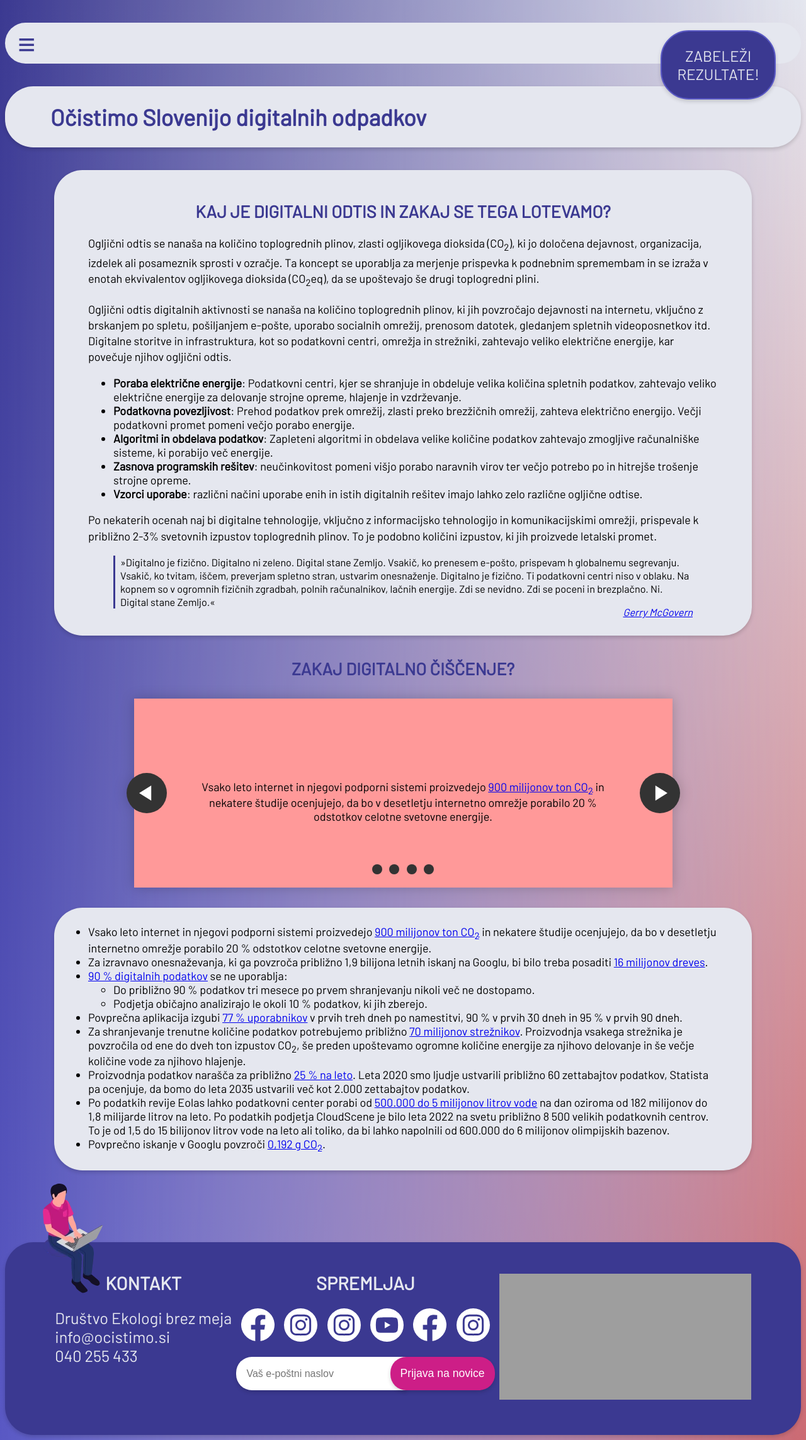
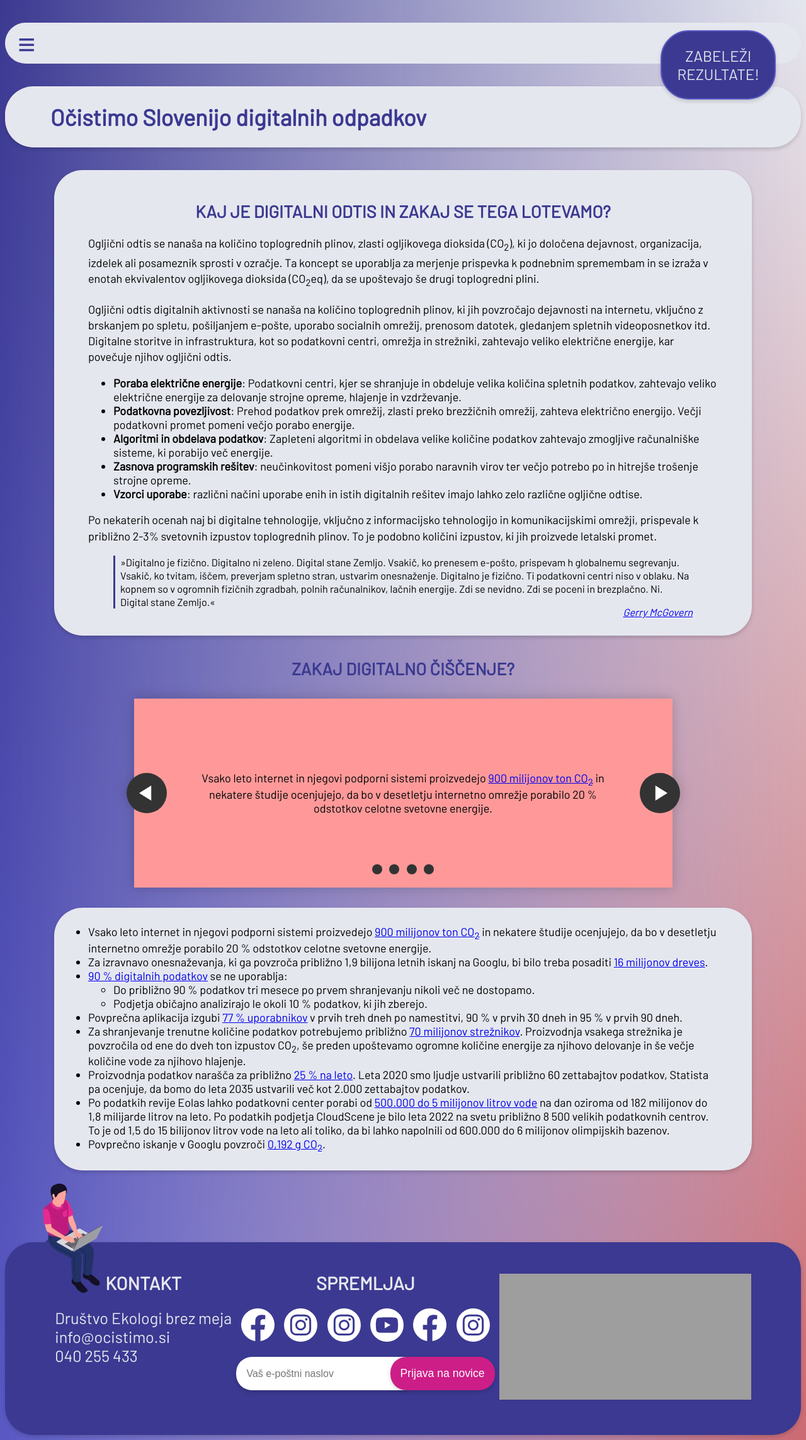
Before and after one commit to ewba/dcd-si, a Jekyll site: the page built from o-akciji.md, in a window 1280 px wide. Shown: the whole page at 63% size. Built offline with Jekyll 4.4.1, drawn with Linux system fonts in a browser that asks for light colours; grey boxes are pictures that could not be loaded.

Commit message:
better carousel centering

```diff
--- a/assets/css/carousel.scss
+++ b/assets/css/carousel.scss
@@ -110,9 +110,13 @@
   width: 100%;
   background-color: #f99;
   counter-increment: item;
+
+  display: table;
   span {
     display: block;
-    padding: 15% 5rem;
+    padding: 0 5rem;
+    display: table-cell;
+    vertical-align: middle;
   }
 }
 
```
